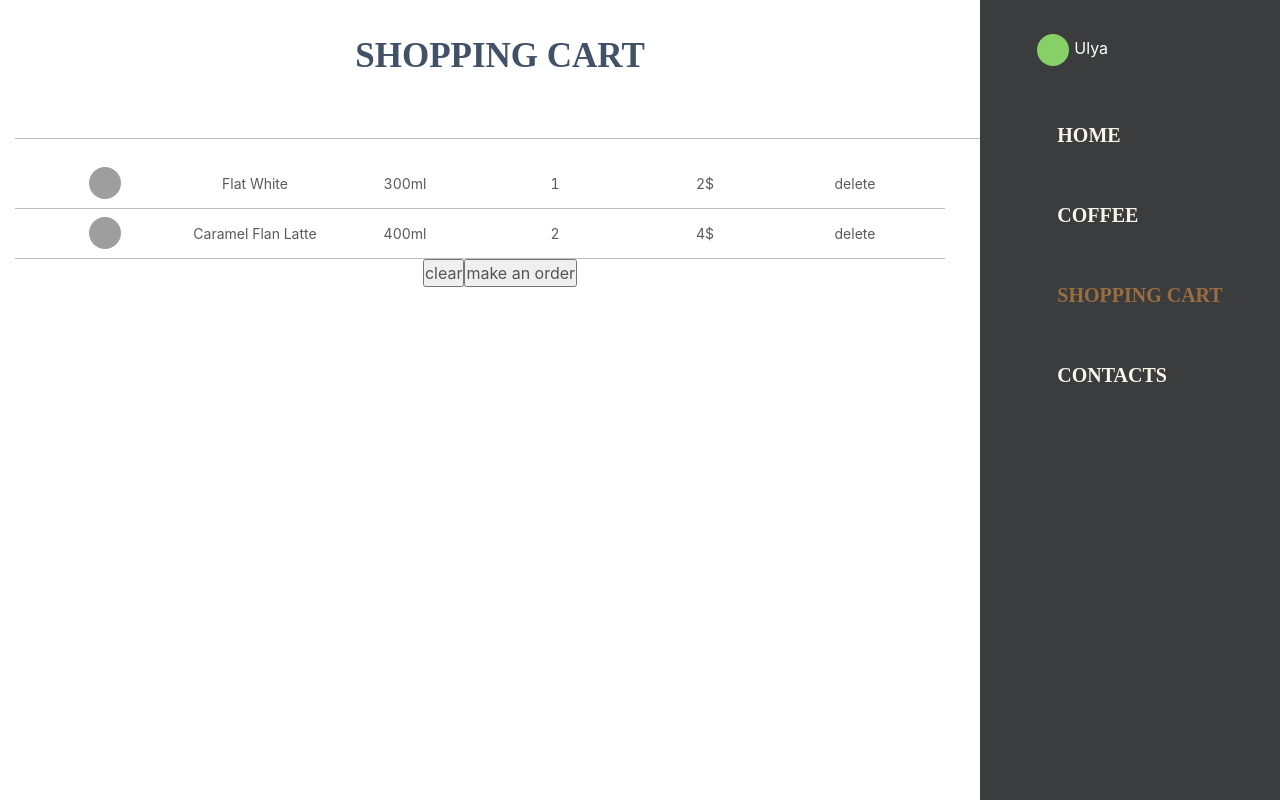
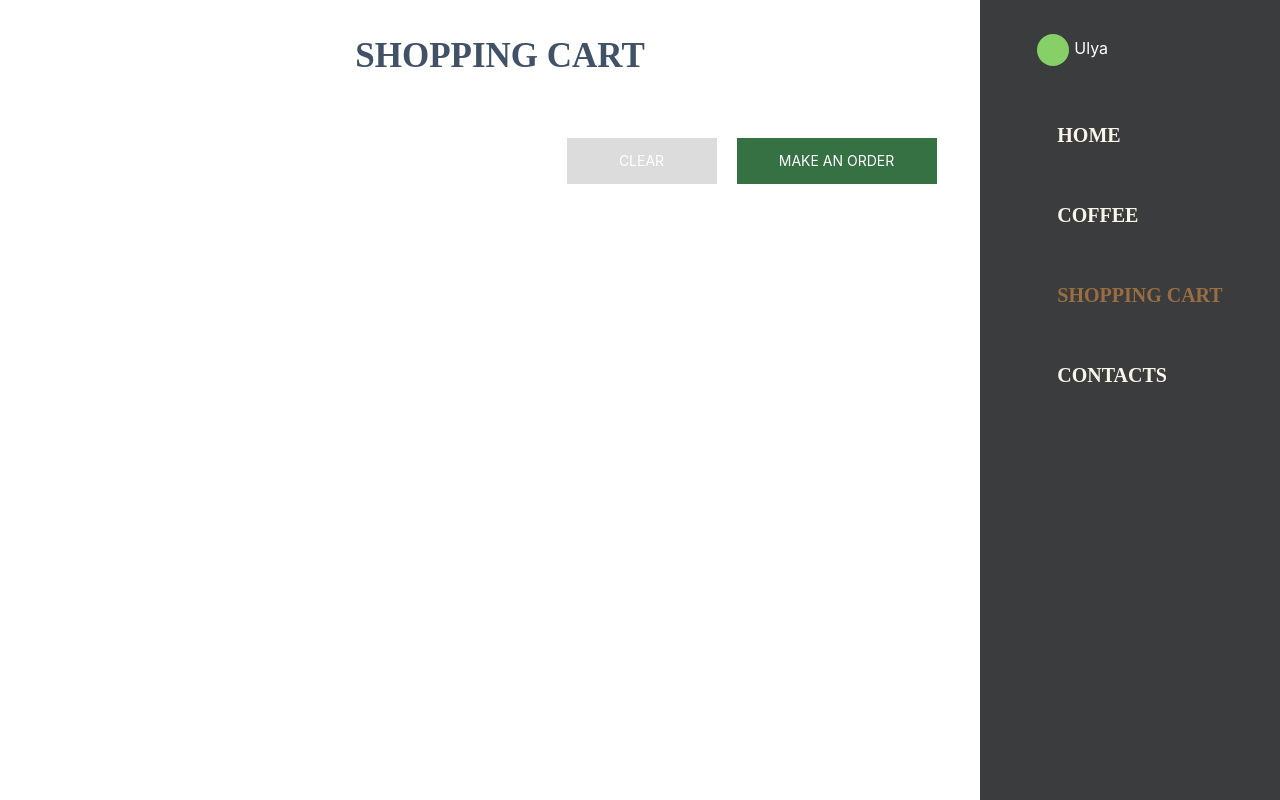
Before and after one commit to UlyanaKucherenko/CoffeeLike, a Vue app: page /shopping-cart in a window 1280 px wide. Built offline with nearby package versions, Linux system fonts and the light colour scheme; grey boxes are pictures that could not be loaded.

Commit message:
created favorite modal with clear & shopCard

```diff
--- a/src/components/common/TheButton.vue
+++ b/src/components/common/TheButton.vue
@@ -15,7 +15,7 @@ export default {
     props: {
         type: {
          validator(value){
-             return ['primary','addCart','detail','favorite'].indexOf(value) !== -1;
+             return ['primary','addCart','detail','favorite','clear', 'makeOder'].indexOf(value) !== -1;
          },
          default: "primary",
         },
@@ -87,6 +87,40 @@ export default {
 
         }
 
+         &.clear{
+            border-radius: 0px;
+            background-color: gainsboro;
+            text-transform: uppercase;
+            max-width: 150px;
+            width: 30%;
+            font-size: 14px;
+            transition: all 0.5s ease-out;
+
+            &:hover {
+            background-color: lighten(#C7A17A, 10%);
+            }
+            &:active {
+                background-color: darken(#C7A17A, 10%);
+            }
+        }
+
+         &.makeOder{
+            border-radius: 0px;
+            background-color: #306d3ef8;
+            text-transform: uppercase;
+            max-width: 200px;
+            width: 40%;
+            font-size: 14px;
+            transition: all 0.5s ease-out;
+
+            &:hover {
+            background-color: lighten(#306d3ef8, 10%);
+            }
+            &:active {
+                background-color: darken(#306d3ef8, 10%);
+            }
+        }
+
         &:hover {
             background-color: lighten(#C7A17A, 10%);
         }
@@ -97,5 +131,7 @@ export default {
         &__icon {
             margin-right: 10px;
         }
+
+
     }
 </style>
--- a/src/components/rightNavigation/SideBar.vue
+++ b/src/components/rightNavigation/SideBar.vue
@@ -26,14 +26,16 @@
             </div>
 		</div>
 
-        <ul  class="side-bar__list">
+        <ul class="side-bar__list">
+
             <li class="side-bar__item" v-for="route in routes" :key="route.name">
                 <router-link :to="route.path" exact active-class="_active" class="side-bar__item-link">
                     <a-icon class="side-bar__item-icon" :type="route.icon" /> <span class="side-bar__item-text">{{route.name}}</span>
                 </router-link>
             </li>
+
             <li class="side-bar__item">
-                <router-link to="/shopping-cart" exact active-class="_active" class="side-bar__item-link">
+                <router-link to="/shopping-cart" exact active-class="_active" class="side-bar__item-link" @click="showShop">
                     <a-badge :count="cart.length" :offset="[-25,-2]">
                         <a-icon class="side-bar__item-icon" type="shopping-cart" />
                     </a-badge>
@@ -48,13 +50,16 @@
             </li>
         </ul>
 
-        <a-modal v-model="visible" title="favoriteCart Modal" @ok="handleOk">
-        <ul>
-            <li v-for="item in favoriteDrinksWithDescription" :key="item.id">
-                <a-avatar :src="item.picture" style="width: 50px; height: 50px;" />
-                {{item.name}}
-            </li>
-        </ul>
+    <a-modal v-model="visible" title="Favorite drinks" @ok="clearFavorite" :footer="null">
+
+         <table class="favorite__list">
+             <a-button @click="clearFavorite">clear</a-button>
+                 <tr class="favorite__item-list" v-for="item in favoriteDrinksWithDescription" :key="item.id">
+                    <td><a-avatar class="favorite__item-img" :src="item.picture" /></td>
+                    <td class="favorite__item-name">{{item.name}}</td>
+                    <td><a-button  icon="delete" @click="deleteItem(item.id)" /></td>
+                </tr>
+            </table>
         </a-modal>
 
     </div>
@@ -84,7 +89,7 @@ export default {
 
              ],
             visible: false,
-            favoriteDrinksWithDescription: []
+            favoriteDrinksWithDescription: [],
         }
     },
     methods:{
@@ -95,15 +100,33 @@ export default {
             console.log("dataForModal", dataForModal);
             this.favoriteDrinksWithDescription = dataForModal;
         },
+
+        showShop(){
+            console.log("showShop");
+        },
          handleOk(e) {
             console.log(e);
             this.visible = false;
         },
-        ...mapMutations("favoriteCoffee", ["changeFavoriteState"])
+        ...mapMutations("favoriteCoffee", ["changeFavoriteState", "clearFavoriteState"]),
+
+        deleteItem(id){
+            console.log('ID', id);
+            this.favoriteDrinksWithDescription = this.favoriteDrinksWithDescription.filter(item => item.id !== id)
+            console.log('favoriteDrinksWithDescription', this.favoriteDrinksWithDescription);
+            this.changeFavoriteState(this.favoriteDrinksWithDescription);
+        },
+
+        clearFavorite() {
+            this.favoriteDrinksWithDescription=[];
+            this.changeFavoriteState(this.favoriteDrinksWithDescription);
+            localStorage.setItem("favoriteDrinks", JSON.stringify(this.favoriteDrinksWithDescription)) ;
+            console.log("clearFavorite");
+        }
 
     },
     computed: {
-       ...mapState("shopCart", ["cart"]),
+        ...mapState("shopCart", ["cart"]),
         ...mapState("favoriteCoffee", ["favoriteDrinks"]),
         ...mapState('allDrinks', ['allDrinks']),
 
@@ -116,6 +139,9 @@ export default {
         } else {
             this.changeFavoriteState([]);
         }
+
+
+
      }
 
 }
@@ -129,8 +155,15 @@ export default {
     display: inline-block;
     }
 
+    .favorite__list {
+            width: 100%;
+        }
+    .favorite__item-list {
+           height: 50px;
+    }
+
+
     .side-bar {
-
          &__user-btn {
             width: 100%;
             @include flex($justify-content: space-between, $align-items: center, $direction: row, $wrap: wrap);
@@ -217,5 +250,6 @@ export default {
                 font-size: 36px;
             }
         }
+
     }
 </style>
--- a/src/store/modules/favoriteCoffee.js
+++ b/src/store/modules/favoriteCoffee.js
@@ -6,7 +6,7 @@ const mutations ={
     changeFavoriteState(state, payload) {
         state.favoriteDrinks = [...payload];
     },
-};
+}
 
 export default {
     namespaced: true,
--- a/src/utils.js
+++ b/src/utils.js
@@ -17,7 +17,10 @@ const getDrinks= async() =>{
 
 const favouriteCoffeeArray = JSON.parse(localStorage.getItem("favoriteDrinks"));
 
+const shopingListArray = JSON.parse(localStorage.getItem("shopCart"));
+
 export {
     getDrinks,
-    favouriteCoffeeArray
+    favouriteCoffeeArray,
+    shopingListArray
 }
--- a/src/views/Contacts.vue
+++ b/src/views/Contacts.vue
@@ -80,7 +80,7 @@ export default {
         }
 
         &__title-icon{
-            margin-bottom: 30px;
+            margin-bottom: 20px;
         }
 
         &__title {
@@ -137,6 +137,7 @@ export default {
              @include flex(center,center,row);
              font-size: 45px;
              width: 100%;
+             margin-bottom: 10px;
         }
 
          &__social-links-item {
@@ -174,7 +175,7 @@ export default {
         }
 
         &__footer{
-            min-height: 50px;
+            min-height: 40px;
             @include flex(center,center,row);
             @include text(18px, 400, #fff);
         }
--- a/src/views/ShopCart.vue
+++ b/src/views/ShopCart.vue
@@ -2,44 +2,82 @@
     <div class="shop-cart">
         <h1 class="shop-cart__title">Shopping Cart</h1>
         <div class="shop-cart__main">
+             <div class="shop-cart__wrap-btns">
+                <the-button class="shop-cart__clear-btn" type="clear" @click="clearShopList">clear</the-button>
+                <the-button type="makeOder" @click="makeOder">make an order</the-button>
+            </div>
             <table class="shop-cart__list">
-                 <tr class="shop-cart__item-list" v-for="item in productShopList" :key="item.name">
+                 <tr class="shop-cart__item-list" v-for="item in productShopList" :key="item.id">
                     <td><a-avatar class="shop-cart__item-img" :src="item.img" /></td>
                     <td class="shop-cart__item-name">{{item.name}}</td>
                     <td class="shop-cart__item-size">{{item.size}}</td>
-                    <td class="shop-cart__item-count">{{item.count}}</td>
+                    <td class="shop-cart__item-count">{{item.quantity}}</td>
                     <td class="shop-cart__item-price">{{item.price}}$</td>
-                    <td>delete</td>
+                    <td><a-button  icon="delete" @click="deleteProduct(item.id)" /></td>
                 </tr>
             </table>
-             <button>clear</button>
-            <button>make an order</button>
         </div>
     </div>
 </template>
 <script>
+import { mapState, mapMutations } from 'vuex';
+import { shopingListArray } from "../utils.js"
+
 export default {
     name:'ShopCart',
     data(){
         return{
-            productShopList:[
-                {
-                    img:"https://zos.alipayobjects.com/rmsportal/ODTLcjxAfvqbxHnVXCYX.png",
-                    name: "Flat White",
-                    size: "300ml",
-                    count:"1",
-                    price:"2"
-                },
-                 {
-                    img:"https://zos.alipayobjects.com/rmsportal/ODTLcjxAfvqbxHnVXCYX.png",
-                    name: "Caramel Flan Latte",
-                    size: "400ml",
-                    count:"2",
-                    price:"4"
-                }
-            ],
+            productShopList:[],
+           newArray:[],
+
         }
-    }
+    },
+    methods:{
+        makeOder() {
+            this.$success({
+                title: 'Your order is accepted!',
+                content: (
+                <div>
+                    <p>Expect a call from operator whithin one minute</p>
+                </div>
+                ),
+            });
+
+           this.clearShopList();
+        },
+        clearShopList() {
+             this.productShopList =[];
+            localStorage.clear("shopCart");
+            this.clearState();
+        },
+
+        ...mapMutations("shopCart", ["changeCartState","clearState"]),
+
+        deleteProduct(id){
+            console.log("Product ID", id);
+           console.log("productShopList", this.productShopList);
+            this.productShopList = this.productShopList.filter(item => item.id !== id)
+            this.newArray = this.productShopList;
+           // console.log('newShoppingList', this.newArray);
+            //this.changeCartState(this.newArray);
+            localStorage.setItem("shopCart", JSON.stringify( this.productShopList));
+            console.log("cart", this.cart);
+        }
+    },
+     computed: {
+        ...mapState("shopCart", ["cart"])
+   },
+
+    async created(){
+       console.log("shopingListArray", this.cart);
+        console.log("cart+", shopingListArray);
+
+         this.productShopList =  this.cart;
+
+
+
+     }
+
 }
 </script>
 <style lang="scss">
@@ -58,29 +96,36 @@ export default {
     }
 
     &__main {
-        border-top: 1px solid rgb(192, 190, 190);
         width: 100%;
-        padding: 20px 0 0;
+        display: flex;
+        flex-direction: column;
+        align-items: center;
     }
     &__list {
         font-size: 14px;
         border-collapse: collapse;
         border-spacing: 0;
         text-align: center;
+        width: 90%;
+        margin-bottom: 20px;
     }
 
-    &__item-list {
-        min-height:50px;
-        padding: 0 15px;
-        @include flex(flex-start,center,row);
+    &__item-list td{
+        height:50px;
         border-bottom: 1px solid rgb(192, 190, 190);
-    }
-    & td {
+        width: 150px;
 
-         width: 150px;
     }
 
+    &__wrap-btns {
+          @include flex(flex-end,center,row);
+          margin-bottom: 30px;
+          width: 90%;
+    }
 
+    &__clear-btn {
+        margin-right: 20px;
+    }
 
     }
 </style>
```
Also changed, not shown: src/components/modals/ModalAddCard.vue (+78 -16 lines), src/components/modals/ModalFavorite.vue (added, +52 -0 lines), src/store/modules/shopCart.js (+17 -6 lines), src/views/theCoffee/Coffee.vue (+24 -9 lines).
